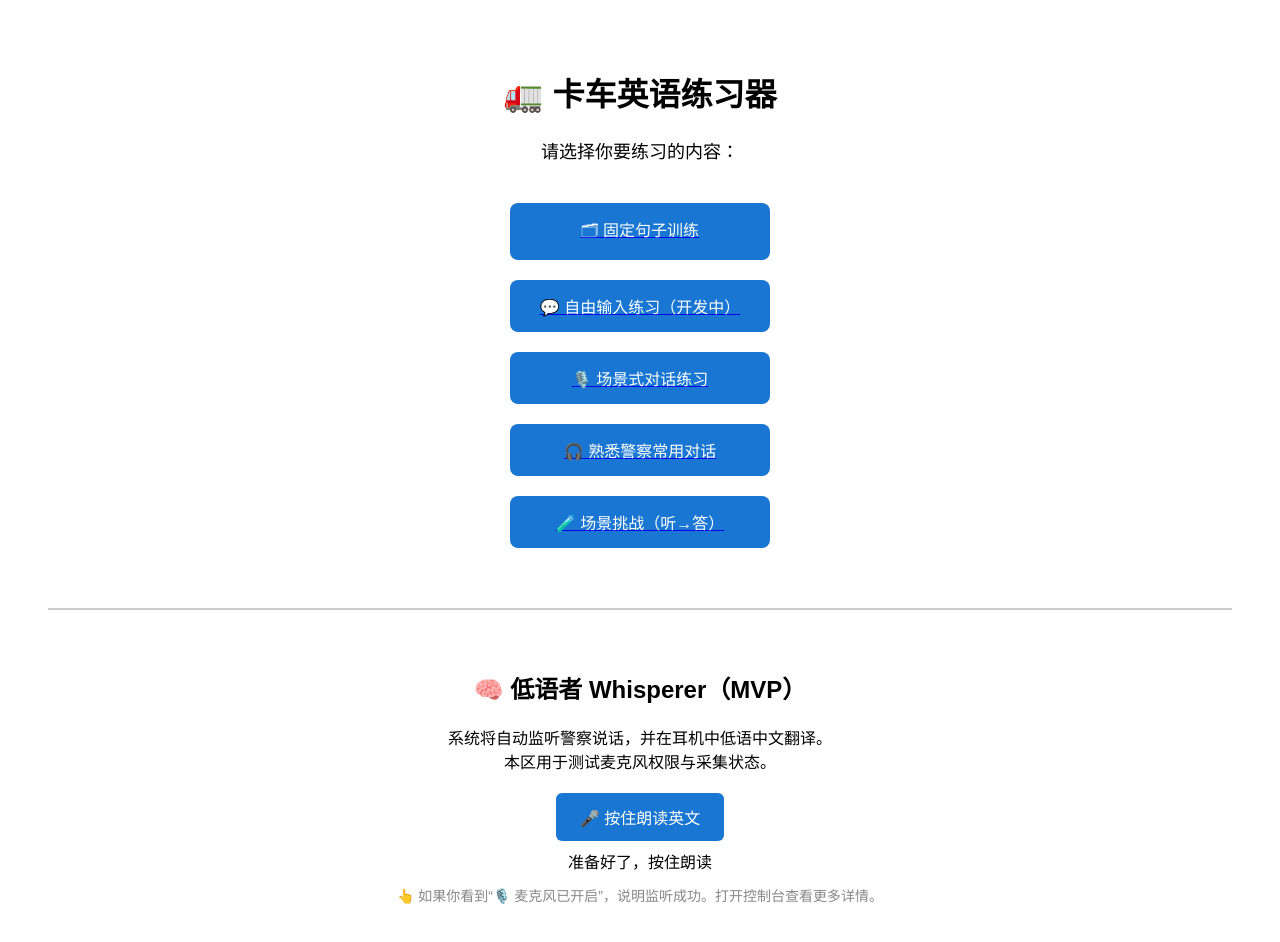
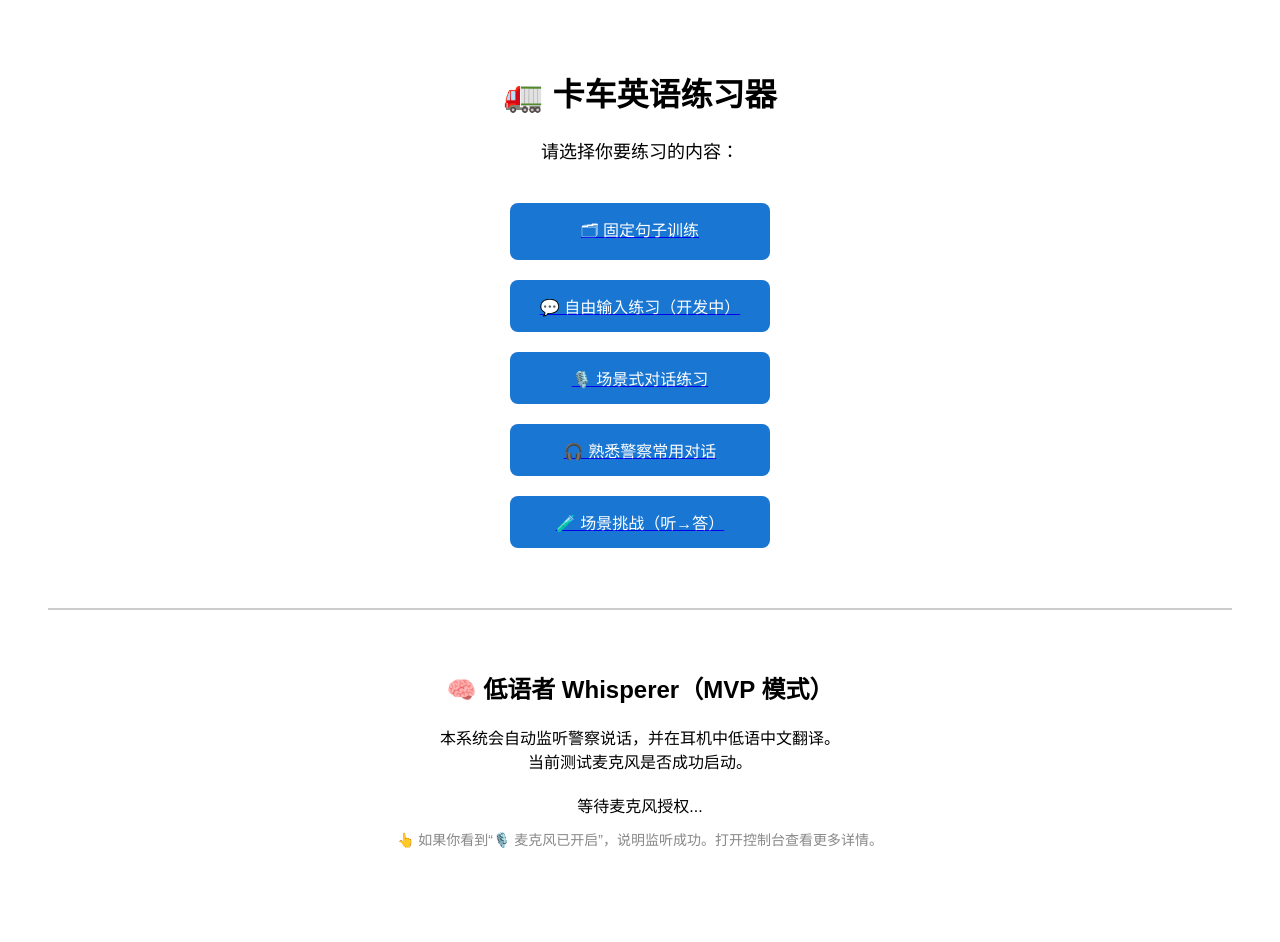
Before and after one commit to mochiwang/truck, a Next.js app in the folder frontend/: page / in a window 1280 px wide. Shown: the top 942 px of the page. After the commit the page ends 911 px from the top, so only its background shows below. Built offline with nearby package versions, Linux system fonts and the light colour scheme; no server answers.

Commit message:
✅ fix: 修复 LiveListener 命名错误并确保主页正常导入

```diff
--- a/frontend/components/LiveListener.tsx
+++ b/frontend/components/LiveListener.tsx
@@ -1,9 +1,9 @@
-// frontend/components/Recorder.tsx
+// frontend/components/LiveListener.tsx
 
 import React, { useEffect, useState } from 'react';
 import { startMicStream } from '../utils/mic';
 
-export default function Recorder() {
+export default function LiveListener() {
   const [status, setStatus] = useState('等待麦克风授权...');
 
   useEffect(() => {
@@ -12,7 +12,6 @@ export default function Recorder() {
         const stream = await startMicStream();
         setStatus('🎙️ 麦克风已开启');
         console.log('🎧 Audio tracks:', stream.getAudioTracks());
-        // TODO: 下一步是送入 Deepgram WebSocket
       } catch {
         setStatus('❌ 无法获取麦克风权限');
       }
--- a/frontend/pages/index.tsx
+++ b/frontend/pages/index.tsx
@@ -2,7 +2,7 @@
 
 import React from 'react';
 import Link from 'next/link';
-import LiveListener from '../components/Recorder'; // 当前用 Recorder 实现第一步
+import LiveListener from '../components/LiveListener'; // 低语者监听器组件
 
 export default function HomePage() {
   return (
@@ -33,12 +33,13 @@ export default function HomePage() {
       {/* 分割线 */}
       <hr style={{ margin: '60px 0', border: '1px solid #ccc' }} />
 
-      <h2>🧠 低语者 Whisperer（MVP）</h2>
+      <h2>🧠 低语者 Whisperer（MVP 模式）</h2>
       <p style={{ marginBottom: 20 }}>
-        系统将自动监听警察说话，并在耳机中低语中文翻译。<br />
-        本区用于测试麦克风权限与采集状态。
+        本系统会自动监听警察说话，并在耳机中低语中文翻译。<br />
+        当前测试麦克风是否成功启动。
       </p>
 
+      {/* ✅ 启动麦克风监听 */}
       <LiveListener />
 
       <p style={{ fontSize: 14, marginTop: 12, color: '#888' }}>
```
